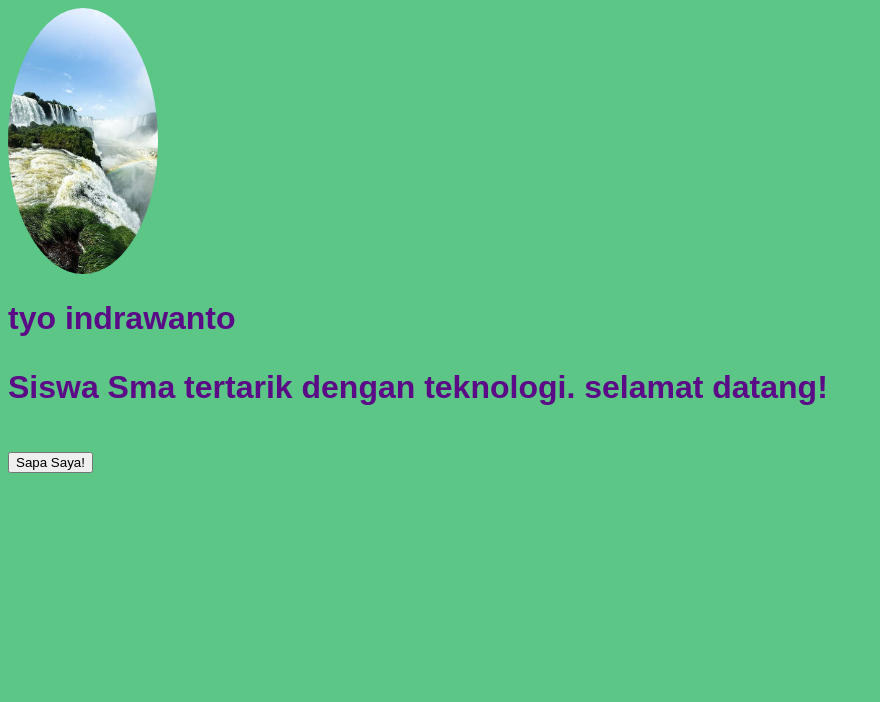
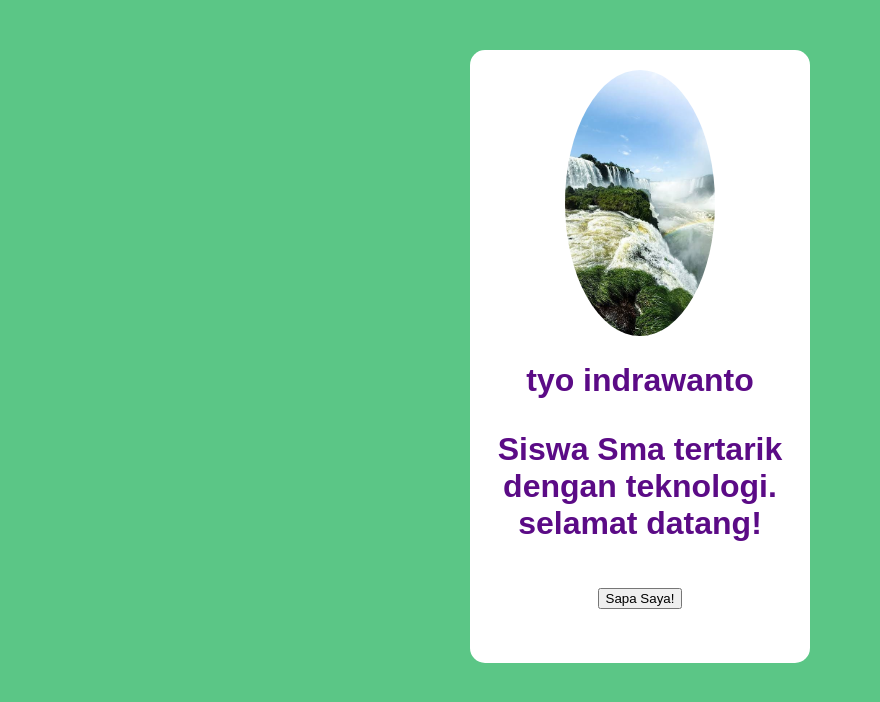
Before and after one commit to tyo-indrawanto/pelatihantik, a plain HTML site: page index.html in a window 1280 px wide. Shown: the whole page, without its empty margins (0-880 px from the left). Drawn offline with Linux system fonts and the light colour scheme.

Commit message:
Update style.css

```diff
--- a/style.css
+++ b/style.css
@@ -3,7 +3,7 @@ body {
 font-family: arial, sans-serif; /* jenis huruf yang bersih dan mudah dibaca */
 color:#5b0b86; /* warna teks utama (ungu terang)*/
 }
-.karty-proful {
+.kartu-profil {
   width:300px;
   margin:50px auto; /*50px jarak atas/bawah, auto menengah kiri/kanan*/
 padding: 20px;
```
